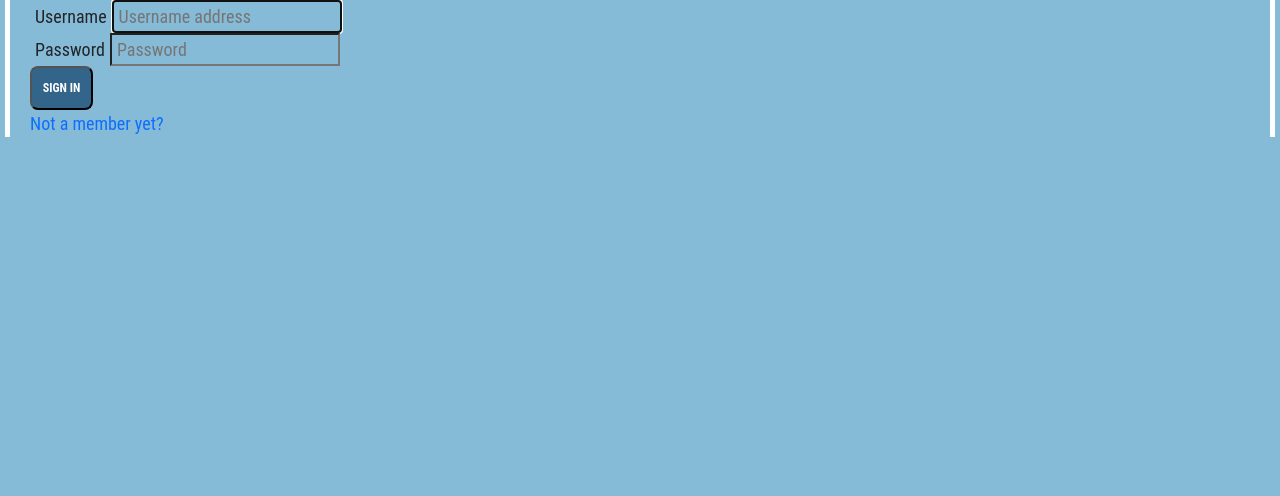
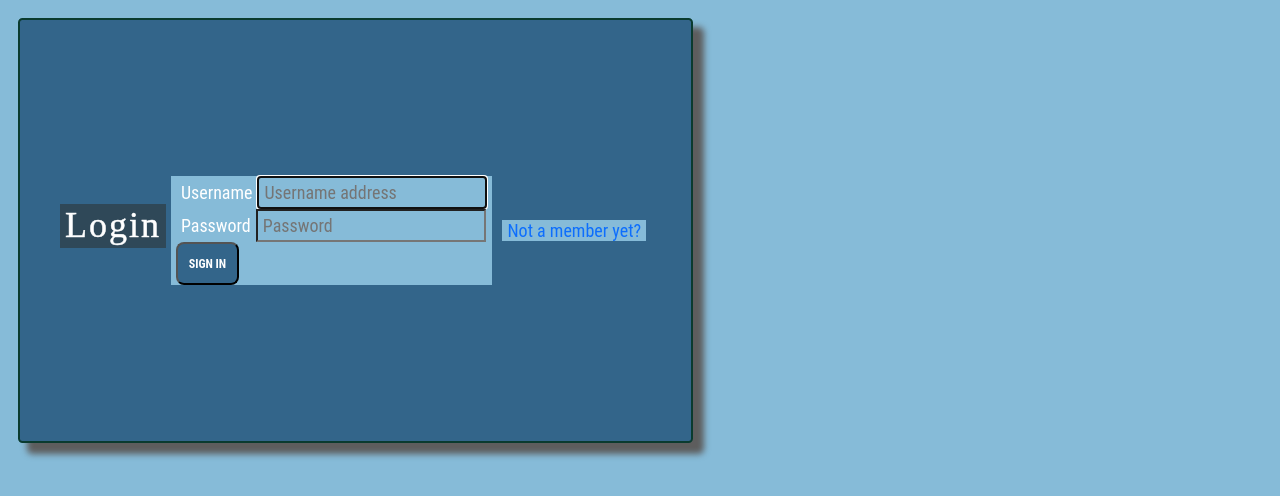
Before and after one commit to JakeBrooks98/OtherWorldsClient, a React (Create React App) app: page /login in a window 1280 px wide. Shown: the top 496 px of the page. Built offline with nearby package versions, Linux system fonts and the light colour scheme; a web font is replaced by a local one.

Commit message:
MVP with drawing not able to be saved and catalog not rendering properly after delete

```diff
--- a/src/components/App.css
+++ b/src/components/App.css
@@ -136,8 +136,8 @@ a:active {
 }
 
 .world-card{
-  height: 425px;
-  width: 395px;
+  height: 425px!important;
+  width: 395px!important;
   border: 2px solid rgb(10, 59, 47);
   border-radius: .25rem;
   padding: 1rem;
--- a/src/components/Timeline/Timeline.js
+++ b/src/components/Timeline/Timeline.js
@@ -2,7 +2,7 @@ import { deleteEvent } from "../events/EventManager"
 import { getSingleWorld } from "../worlds/WorldManager"
 import "./Timeline.css"
 
-export const Timeline = (world, editable, setEditable) => {
+export const Timeline = (world, editable, setEditable, setWorld) => {
     return (
     <div className="timeline">
         <div className="outer">
@@ -20,6 +20,7 @@ export const Timeline = (world, editable, setEditable) => {
                         {editable ? <button className="delete_button" onClick={() => {
                             deleteEvent(event.id)
                             getSingleWorld(world.id)
+                            .then(setWorld)
                         }
                         }>Delete</button>: ""}
                             </>
--- a/src/components/auth/Auth.css
+++ b/src/components/auth/Auth.css
@@ -67,3 +67,44 @@ fieldset {
     min-width: 15rem;
     min-height: 5rem;
 }
+
+.login-box {
+    position: fixed;
+    left: 0;
+    top: 0;
+    right: 0;
+    bottom: 0;
+    display: flex;
+    align-items: center;
+    justify-content: center;
+    height: 425px!important;
+  width: 675px!important;
+  color:white;
+  background-color: #33658A;
+  border: 2px solid rgb(10, 59, 47);
+  border-radius: .25rem;
+  padding: 1rem;
+  margin: 1rem;
+  box-shadow: 10px 10px 6px 1px #5d5d5d;
+
+  }
+
+.login-page{
+    position: fixed;
+    left: 0;
+    top: 0;
+    right: 0;
+    bottom: 0;
+    display: flex;
+    align-items: center!important;
+    justify-content: center!important;
+}
+
+section{
+    background-color: #33658A!important;
+}
+
+.login-form{
+    background-color: #33658A!important;
+    justify-content: space-between;
+}
--- a/src/components/auth/Login.js
+++ b/src/components/auth/Login.js
@@ -30,12 +30,14 @@ export const Login = () => {
   }
 
   return (
-    <main >
+    <main className="login-page">
+      <section className="login-box">
+        <h2>Login</h2>
         <dialog ref={invalidDialog}>
           <div>Username or password was not valid.</div>
           <button onClick={e => invalidDialog.current.close()}>Close</button>
         </dialog>
-      <section>
+        <section className="login-form">
           <form onSubmit={handleLogin}>
             <fieldset>
               <label htmlFor="inputUsername"> Username</label>
@@ -53,6 +55,7 @@ export const Login = () => {
         <section>
           <Link to="/register">Not a member yet?</Link>
         </section>
+      </section>
     </main>
   )
 }
--- a/src/components/modal/Modal.js
+++ b/src/components/modal/Modal.js
@@ -8,7 +8,6 @@ export const Modal = ({worldId, history, setModalStatus}) => {
             <button onClick={
                 () => {
                     deleteWorld(worldId)
-                    .then( () => getAllWorlds())
                     .then(()=> setModalStatus(false) )
                     .then(history.push("/worldcatalog"))
                 }
--- a/src/components/worlds/WorldDetail.js
+++ b/src/components/worlds/WorldDetail.js
@@ -65,7 +65,7 @@ export const WorldDetail = () => {
                         }
                     </div>
                     <h2>Timeline</h2>
-                    {Timeline(world, editable, setEditable)}
+                    {Timeline(world, editable, setEditable, setWorld)}
                     <div className="create-event">
                         {world.is_user ? <button onClick={
                             () => {
@@ -98,6 +98,7 @@ export const WorldDetail = () => {
                                                 () => {
                                                     deleteRegion(region.id)
                                                     getSingleWorld(worldId)
+                                                    .then(setWorld)
                                                 }
                                             }>Delete</button> : ""}
 
```
Also changed, not shown: src/components/Search.js (added, +15 -0 lines), src/components/worlds/WorldCatalog.js (+25 -0 lines). Lines whose indentation alone changed are shown as unchanged.
